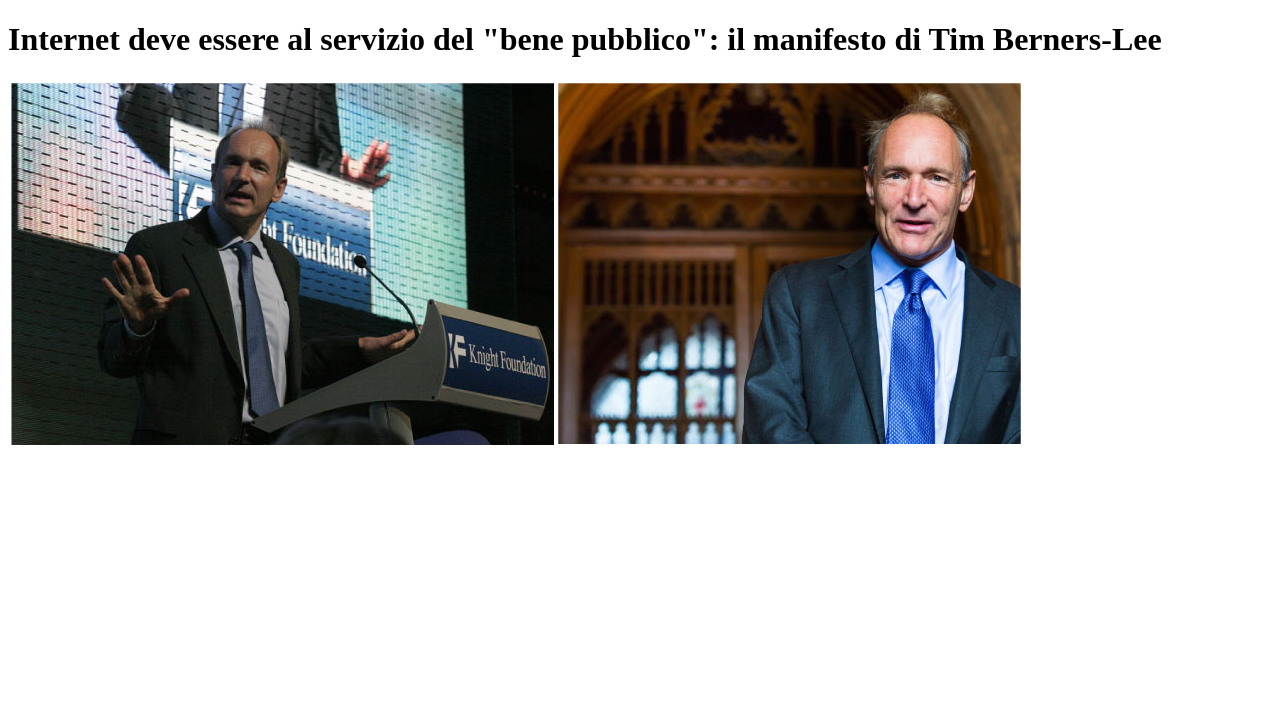
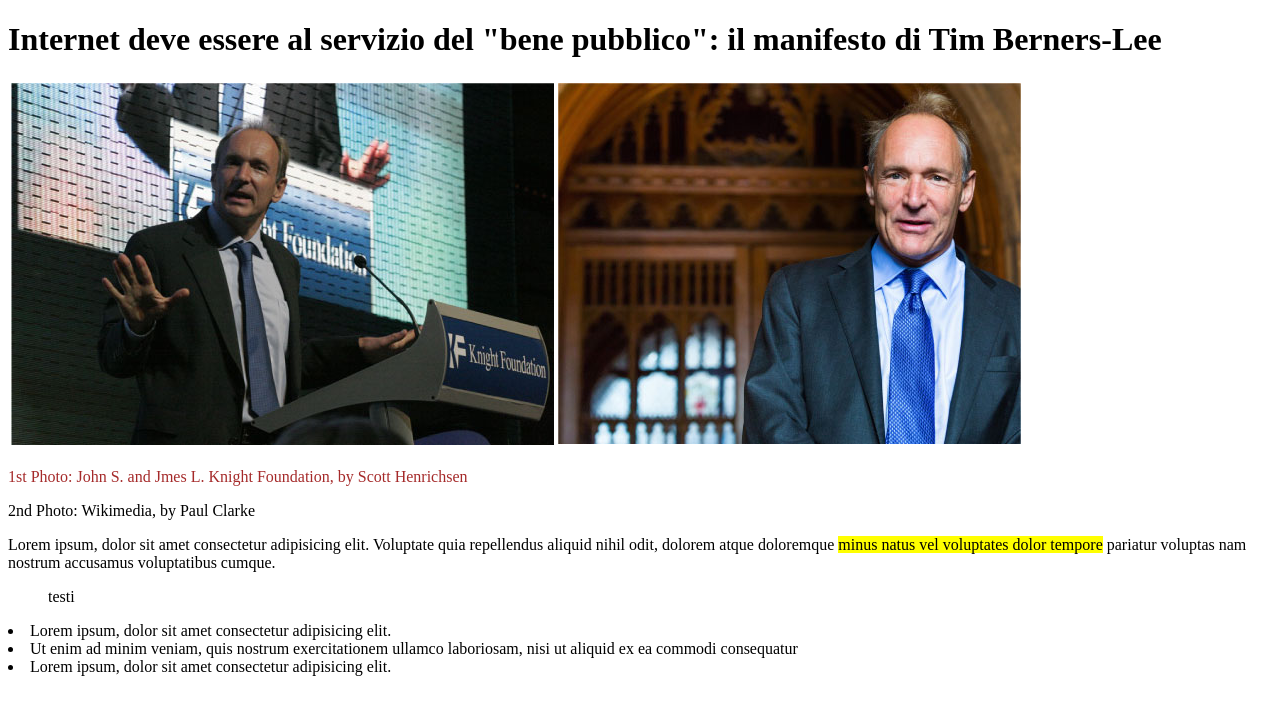
Before and after one commit to Antoniolerose93/html-css-booleaner, a plain HTML site: page index.html in a window 1280 px wide. Drawn offline with Linux system fonts and the light colour scheme.

Commit message:
set list

```diff
--- a/index.html
+++ b/index.html
@@ -5,7 +5,10 @@
     <meta name="viewport" content="width=device-width, initial-scale=1.0">
     <link rel="stylesheet" href="style.css">
     <title>The Booleaner</title>
+    </head>
+<body>
     <h1>Internet deve essere al servizio del "bene pubblico": il manifesto di Tim Berners-Lee</h1>
+    <!-- Inserisco la tabella immagini -->
     <table>
         <thead>
             <tr>
@@ -14,9 +17,18 @@
             </tr>
         </thead>
     </table>
+    <!-- Inserisco i crediti delle immagini -->
+    <p class="first">1st Photo: John S. and Jmes L. Knight Foundation, by Scott Henrichsen</p>
+    <p class="second">2nd Photo: Wikimedia, by Paul Clarke</p>
 
-</head>
-<body>
-
-</body>
+    <p>Lorem ipsum, dolor sit amet consectetur adipisicing elit.
+    Voluptate quia repellendus aliquid nihil odit, dolorem atque doloremque
+     <span class="highlight">minus natus vel voluptates dolor tempore</span> pariatur voluptas nam nostrum accusamus voluptatibus cumque.
+    </p>
+    <!-- Inserisco la lista -->
+    <ol>testi</ol>
+        <li>Lorem ipsum, dolor sit amet consectetur adipisicing elit. </li>
+        <li>Ut enim ad minim veniam, quis nostrum exercitationem ullamco laboriosam, nisi ut aliquid ex ea commodi consequatur</li>
+        <li>Lorem ipsum, dolor sit amet consectetur adipisicing elit. </li>
+    </body>
 </html>
--- a/style.css
+++ b/style.css
@@ -0,0 +1,7 @@
+.first {
+color:brown;
+
+}
+.highlight {
+    background-color: yellow;
+}
```
